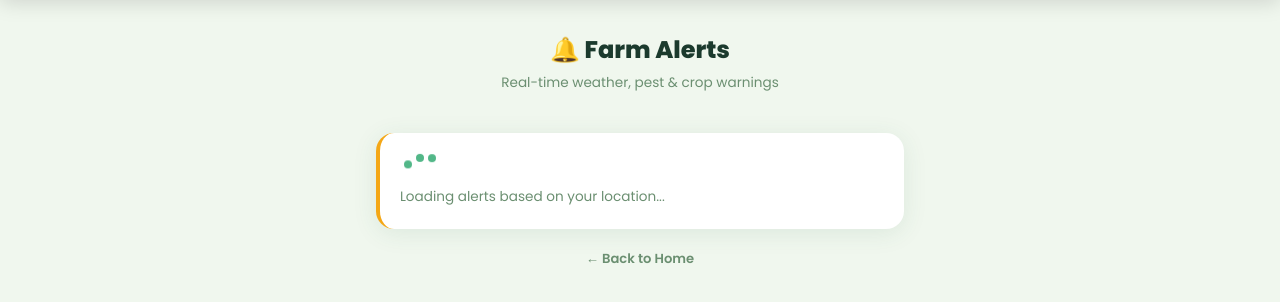
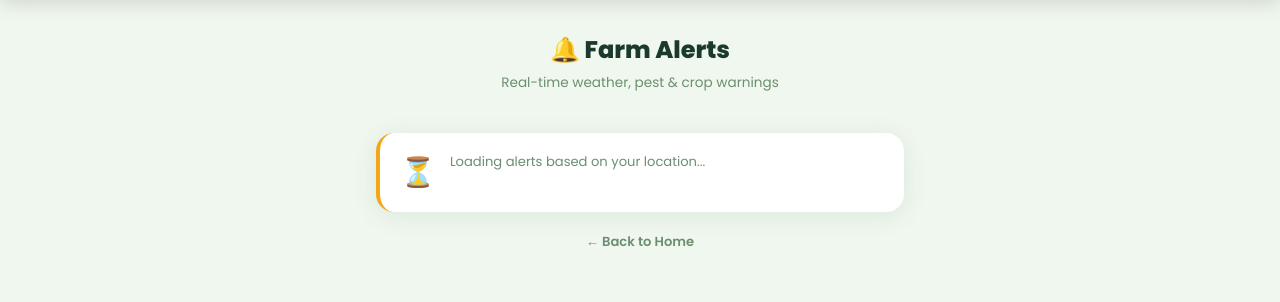
Before and after one commit to Anant-083/Kisan_Mitra, a Flask app: page /alerts in a window 1280 px wide. Shown: the part 64-366 px from the top of the page. Run offline with Flask 3, Linux system fonts and the light colour scheme.

Commit message:
Update alerts.html

```diff
--- a/templates/alerts.html
+++ b/templates/alerts.html
@@ -3,14 +3,14 @@
 <head>
   <meta charset="UTF-8"/>
   <meta name="viewport" content="width=device-width, initial-scale=1.0"/>
-  <title>KisanMitra · Alerts</title>
+  <title>FasalMitra · Alerts</title>
   <link href="https://fonts.googleapis.com/css2?family=Poppins:wght@300;400;500;600;700;800&display=swap" rel="stylesheet"/>
   <link rel="stylesheet" href="/static/style.css"/>
 </head>
 <body>
 
 <nav class="navbar">
- <a href="/" class="nav-brand">🌾 FasalMitra</a>
+  <a href="/" class="nav-brand">🌾 FasalMitra</a>
   <div class="nav-links">
     <a href="/">🏠 Home</a>
     <a href="/diagnose">🔍 Diagnose</a>
@@ -23,8 +23,8 @@
 
 <div class="mobile-menu" id="mobile-menu">
   <a href="/">🏠 Home</a>
-  <a href="/diagnose">🔍 Diagnose Crop</a>
-  <a href="/market">📈 Market Prices</a>
+  <a href="/diagnose">🔍 Diagnose</a>
+  <a href="/market">📈 Market</a>
 </div>
 
 <div class="page-title">
@@ -34,9 +34,11 @@
 
 <div class="main-container" style="margin-top:0">
   <div class="alerts-grid" id="alerts-grid">
-    <div class="alert-card">
-      <div class="typing"><span></span><span></span><span></span></div>
-      <p style="font-size:0.85rem;color:var(--muted);margin-top:8px">Loading alerts based on your location...</p>
+    <div class="alert-item">
+      <div class="alert-icon">⏳</div>
+      <div class="alert-body">
+        <p>Loading alerts based on your location...</p>
+      </div>
     </div>
   </div>
   <a href="/" class="back-link">← Back to Home</a>
```
